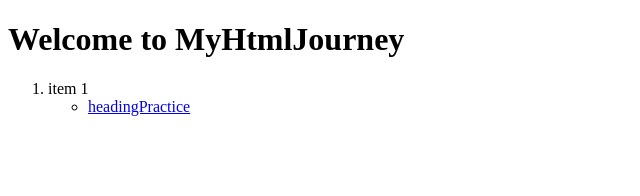
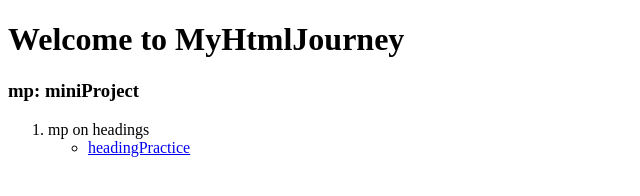
Before and after one commit to hoseamaganga1/mostMiniProjects, a plain HTML site: page index.html in a window 1280 px wide. Shown: the whole page, without its empty margins (0-640 px from the left). Drawn offline with Linux system fonts and the light colour scheme.

Commit message:
Add files via upload

```diff
--- a/index.html
+++ b/index.html
@@ -7,9 +7,10 @@
 </head>
 <body>
     <h1>Welcome to MyHtmlJourney</h1>
+    <h3>mp: miniProject</h3>
     <ol>
         <li>
-            item 1
+            mp on headings
             <ul>
                 <li>
                     <a href="https://hoseamaganga1.github.io/headingPractice/">headingPractice</a>
```
